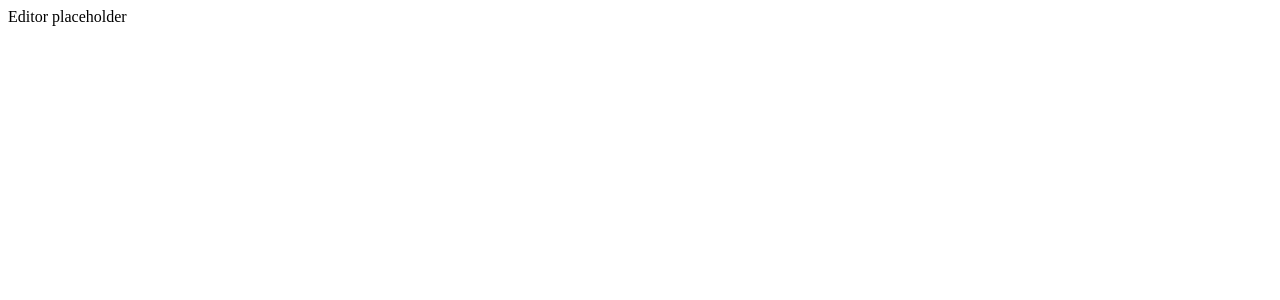
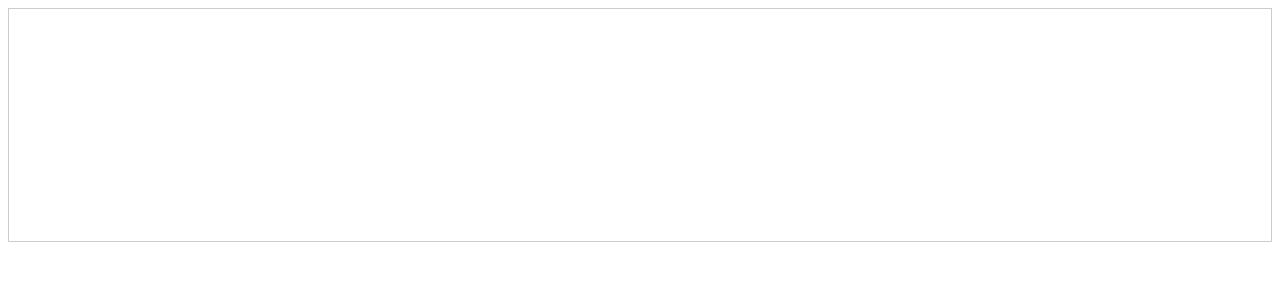
Before and after one commit to lp-jordan/panelist, a React (Vite) app: page / in a window 1280 px wide. Shown: the top 300 px of the page. Built offline with nearby package versions, Linux system fonts and the light colour scheme.

Commit message:
Add TipTap editor

```diff
--- a/package.json
+++ b/package.json
@@ -10,6 +10,8 @@
     "preview": "vite preview"
   },
   "dependencies": {
+    "@tiptap/react": "^3.0.9",
+    "@tiptap/starter-kit": "^3.0.9",
     "react": "^19.1.0",
     "react-dom": "^19.1.0"
   },
--- a/src/App.jsx
+++ b/src/App.jsx
@@ -1,3 +1,11 @@
+import { useEditor, EditorContent } from '@tiptap/react'
+import StarterKit from '@tiptap/starter-kit'
+
 export default function App() {
-  return <div id="editor">Editor placeholder</div>;
+  const editor = useEditor({
+    extensions: [StarterKit],
+    content: '',
+  })
+
+  return <EditorContent editor={editor} />
 }
--- /dev/null
+++ b/src/index.css
@@ -0,0 +1,5 @@
+.ProseMirror {
+  padding: 1rem;
+  border: 1px solid #ccc;
+  min-height: 200px;
+}
--- a/src/main.jsx
+++ b/src/main.jsx
@@ -1,6 +1,7 @@
 import { StrictMode } from 'react'
 import { createRoot } from 'react-dom/client'
 import App from './App.jsx'
+import './index.css'
 
 createRoot(document.getElementById('root')).render(
   <StrictMode>
```
Also changed, not shown: 1 other file (tests, documents, lock files or other folders).
